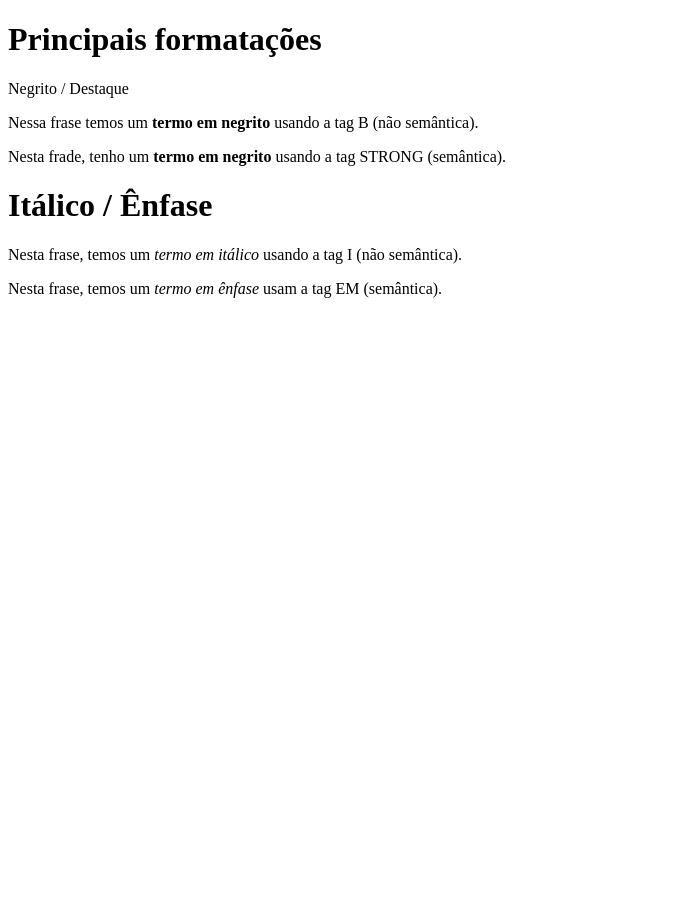
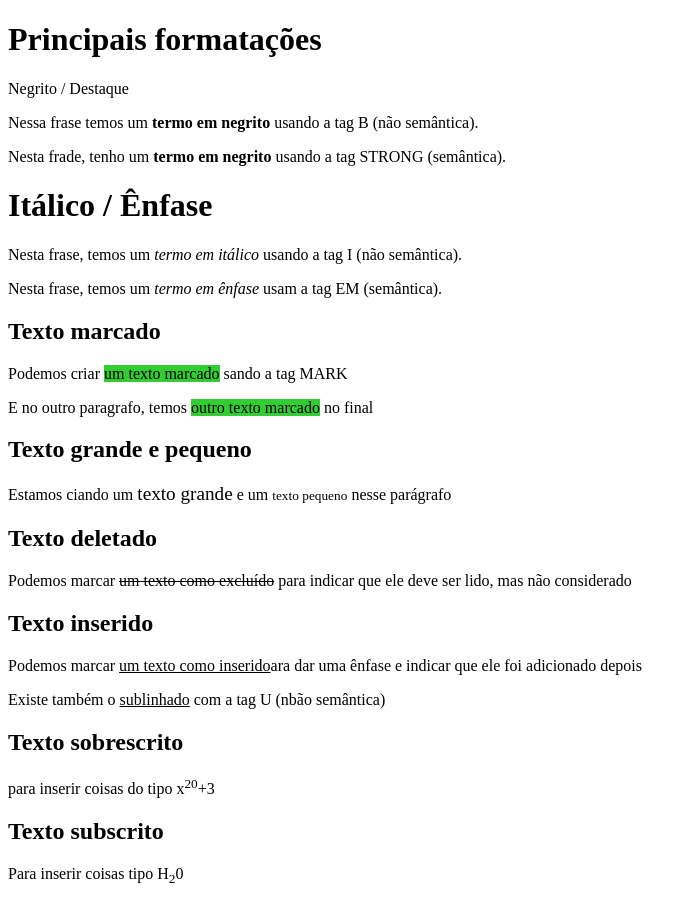
Before and after one commit to T3L1N/aula-com-guanabara, a plain HTML site: page html-css/modulo1/exc7/index.html in a window 1280 px wide. Shown: the whole page, without its empty margins (0-697 px from the left). Before the commit the page ends 800 px from the top, so only its background shows below. Drawn offline with Linux system fonts and the light colour scheme.

Commit message:
continução das semanticas do HTML e do ultimo commit

```diff
--- a/html-css/modulo1/exc7/index.html
+++ b/html-css/modulo1/exc7/index.html
@@ -4,6 +4,11 @@
     <meta charset="UTF-8">
     <meta name="viewport" content="width=device-width, initial-scale=1.0">
     <title>Formatação de Textos</title>
+    <style>
+        mark {
+            background-color: limegreen;
+        }
+    </style>
 </head>
 <body>
     <h1>Principais formatações</h1>
@@ -13,5 +18,19 @@
     <h1>Itálico / Ênfase</h1>
     <p>Nesta frase, temos um <i>termo em itálico</i> usando a tag I (não semântica).</p>
     <p>Nesta frase, temos um <em>termo em ênfase</em> usam a tag EM (semântica).</p>
+    <h2>Texto marcado</h2>
+    <p>Podemos criar <mark>um texto marcado</mark> sando a tag MARK</p>
+    <p>E no outro paragrafo, temos <mark>outro texto marcado</mark> no final</p>
+    <h2>Texto grande e pequeno</h2>
+    <p>Estamos ciando um <big>texto grande</big> e um <small>texto pequeno</small> nesse parágrafo</p>
+    <h2>Texto deletado</h2>
+    <p>Podemos marcar <del>um texto como excluído</del> para indicar que ele deve ser lido, mas não considerado</p>
+    <h2>Texto inserido</h2>
+    <p>Podemos marcar <ins>um texto como inserido</ins>ara dar uma ênfase e indicar que ele foi adicionado depois</p>
+    <p>Existe também o <u>sublinhado</u> com a tag U (nbão semântica)</p>
+    <h2>Texto sobrescrito</h2>
+    <p>para inserir coisas do tipo x<sup>20</sup>+3</p>
+    <h2>Texto subscrito</h2>
+    <p>Para inserir coisas tipo H<sub>2</sub>0</p>
 </body>
 </html>
```
Also changed, not shown: javascript/modulo1/exc1/index.html (deleted, +0 -14 lines), javascript/modulo1/exc1/index.css (deleted), javascript/modulo1/exc1/index.js (deleted).
